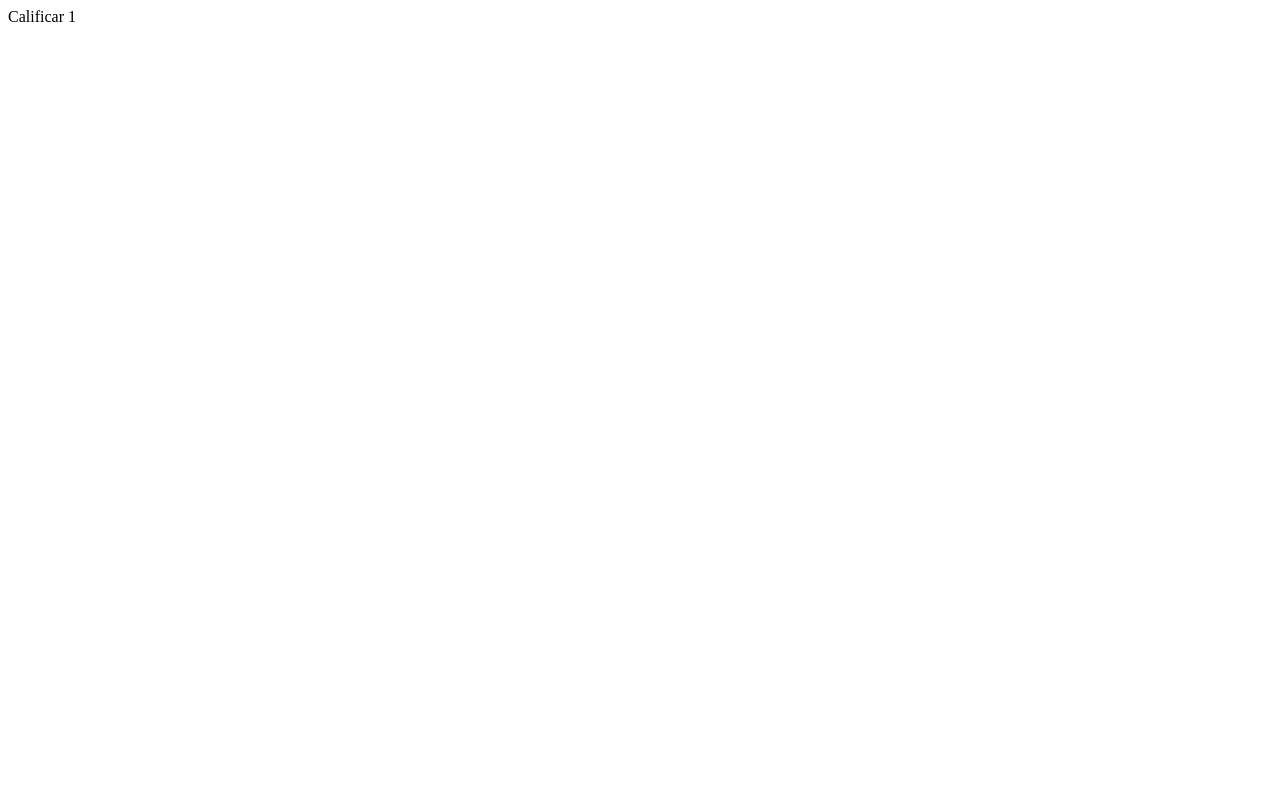
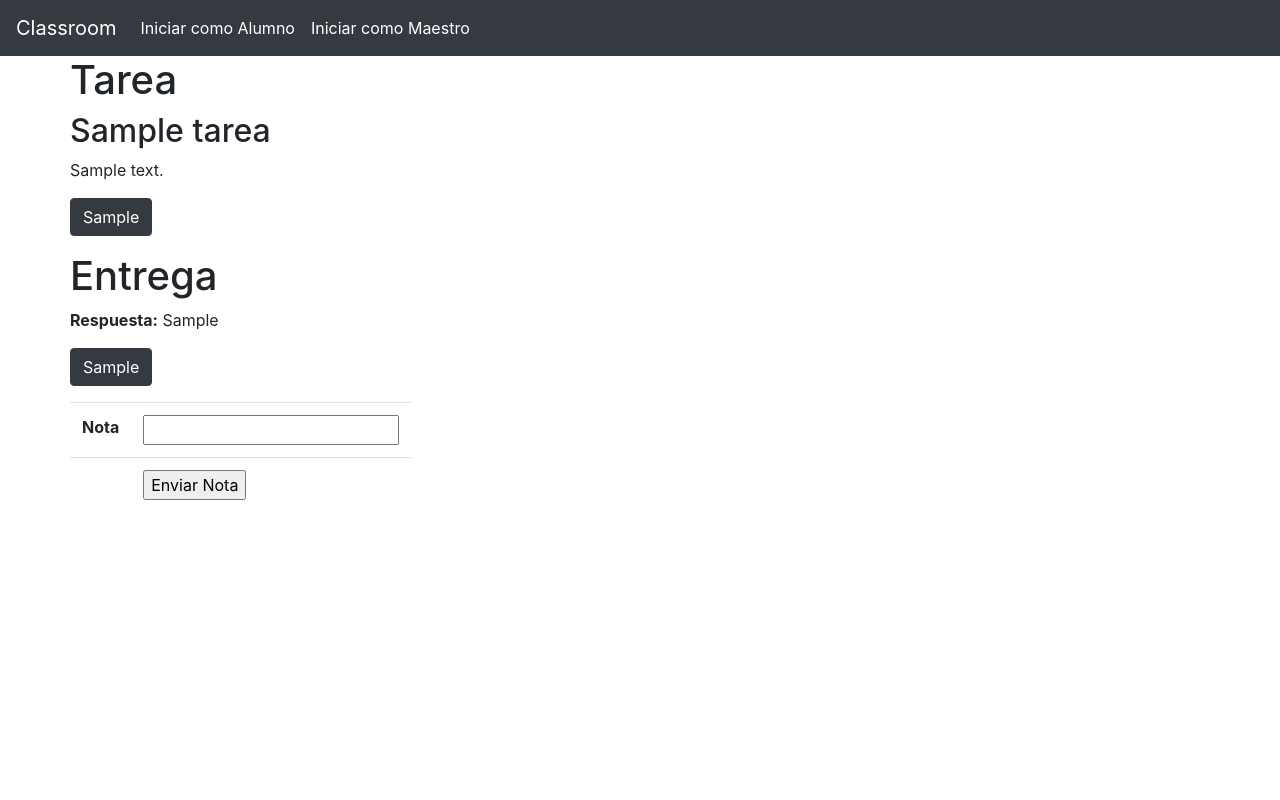
Before and after one commit to Polo123456789/PracticaSupervisada, a Flask app: page /calificar/1 in a window 1280 px wide. Before the commit the page is almost empty. Run offline with Flask 2, Linux system fonts and the light colour scheme; the visitor is signed in with stand-in values (Sample User, id 1); tables that the repository leaves empty hold one stand-in row (values such as "Sample post"); lists and menus that the app fills with data are empty; some libraries are stand-ins or nearby versions.

Commit message:
Los maestros pueden calificar las tareas.

```diff
--- a/App/app.py
+++ b/App/app.py
@@ -82,7 +82,6 @@
 @app.route("/file/<filename>")
 def sendFile(filename):
     filename.replace('_', ' ')
-    app.logger.info(filename)
     return send_from_directory(app.config['UPLOAD_FOLDER'], filename, as_attachment=True)
 
 
@@ -290,7 +289,7 @@
         self.clase = clase
         self.IdEntrega = IdEntrega
 
-@app.route("/calificar", methods=["GET", "POST"])
+@app.route("/calificar")
 def tareasCalificar():
     if not "type" in session:
         flash("Cuidado mano, que tengo tu ip")
@@ -325,15 +324,28 @@
 
     return render_template("tareasCalificar.html", entregas=entregasPorCalificar, type=session["type"])
 
-@app.route("/calificar/<int:idTarea>", methods=["GET", "POST"])
-def calificarTareas(idTarea):
+@app.route("/calificar/<int:idEntrega>", methods=["GET", "POST"])
+def calificarTareas(idEntrega):
     if not "type" in session:
         flash("Cuidado mano, que tengo tu ip")
         return redirect("/")
     if session["type"] != "Admin" and session["type"] != "Profe":
         flash("Cuidado mano, que tengo tu ip")
         return redirect("/")
-
+    if request.method == "POST":
+        nota = request.form.get("nota")
+        entrega = Entregas.query.get(idEntrega)
+        if entrega:
+            entrega.Nota = nota
+            entrega.Calificado = True
+            db.session.commit()
+        else:
+            flash("Id de tarea incorrecto")
+        return redirect("/calificar")
+    else:
+        entrega = Entregas.query.get(idEntrega)
+        tarea = Tareas.query.get(entrega.IdTarea)
+        return render_template("calificarTarea.html", entrega=entrega, tarea=tarea)
     return f"Calificar {idTarea}"
 
 # ------------ Administradores ------------
@@ -544,7 +556,6 @@
             clase.Nombre    = nombre
             clase.IdGrado   = idGrado
             clase.IdMaestro = idMaestro
-            app.logger.info(request.form.get("IdGrado"))
             db.session.add(clase)
             db.session.commit()
 
--- a/App/templates/anadirT.html
+++ b/App/templates/anadirT.html
@@ -13,7 +13,7 @@
             </tr>
             <tr>
                 <th>Descripcion</th>
-                <th><textarea rows="6" cols="60" name="descripcion"></textarea></th>
+                <th><textarea rows="6" cols="60" name="descripcion" maxlength="120"></textarea></th>
             </tr>
             <tr>
                 <th>Adjuntos</th>
--- /dev/null
+++ b/App/templates/calificarTarea.html
@@ -0,0 +1,52 @@
+{% extends "base.html" %}
+
+{% block contenido %}
+{% if tarea and entrega %}
+    <div class="row">
+        <h1>Tarea</h1>
+        <hr>
+    </div>
+    <div class="row">
+        <h2>{{ tarea.Titulo }}</h2>
+    </div>
+    <div class="row">
+        <p>
+             {{ tarea.Descripcion }}
+        </p>
+    </div>
+    <div class="row">
+        {% if tarea.PathAdjuntos != "SinArchivo" %}
+            <p><a href="/file/{{ tarea.PathAdjuntos }}" class="btn btn-dark">{{ tarea.PathAdjuntos }}</a></p>
+        {% endif %}
+    </div>
+    <div class="row">
+        <br>
+        <h1>Entrega</h1>
+    </div>
+    <div class="row">
+        <p><strong>Respuesta:</strong> {{ entrega.Respuesta }}</p>
+    </div>
+    <div class="row">
+        {% if entrega.PathAdjuntos != "SinArchivo" %}
+            <p><a href="/file/{{ entrega.PathAdjuntos }}" class="btn btn-dark">{{ entrega.PathAdjuntos }}</a></p>
+        {% endif %}
+    </div>
+    <div class="row">
+        <form action="/calificar/{{ entrega.Id }}" method="POST">
+            <table class="table">
+                <tr>
+                    <th>Nota</th>
+                    <th><input type="number" name="nota" required></th>
+                </tr>
+                <tr>
+                    <th></th>
+                    <th><input type="submit" value="Enviar Nota"></th>
+                </tr>
+            </table>
+        </form>
+    </div>
+{% else %}
+    <h1>Sea lo que estes haciendo, para amigo. Recuerda que se quien eres. Deja de hacer cosas que no te tocan</h1>
+{% endif %}
+
+{% endblock %}
--- a/App/templates/realizarTarea.html
+++ b/App/templates/realizarTarea.html
@@ -22,7 +22,7 @@
     <form action="/tareas/{{ tarea.Id }}" method="post" enctype="multipart/form-data">
         <table class="table">
                 <th>Respuesta</th>
-                <th><textarea rows="6" cols="60" name="respuesta"></textarea></th>
+                <th><textarea rows="6" cols="60" name="respuesta" maxlength="300"></textarea></th>
             </tr>
             <tr>
                 <th>Adjuntos</th>
```
Also changed, not shown: 3 other files.
